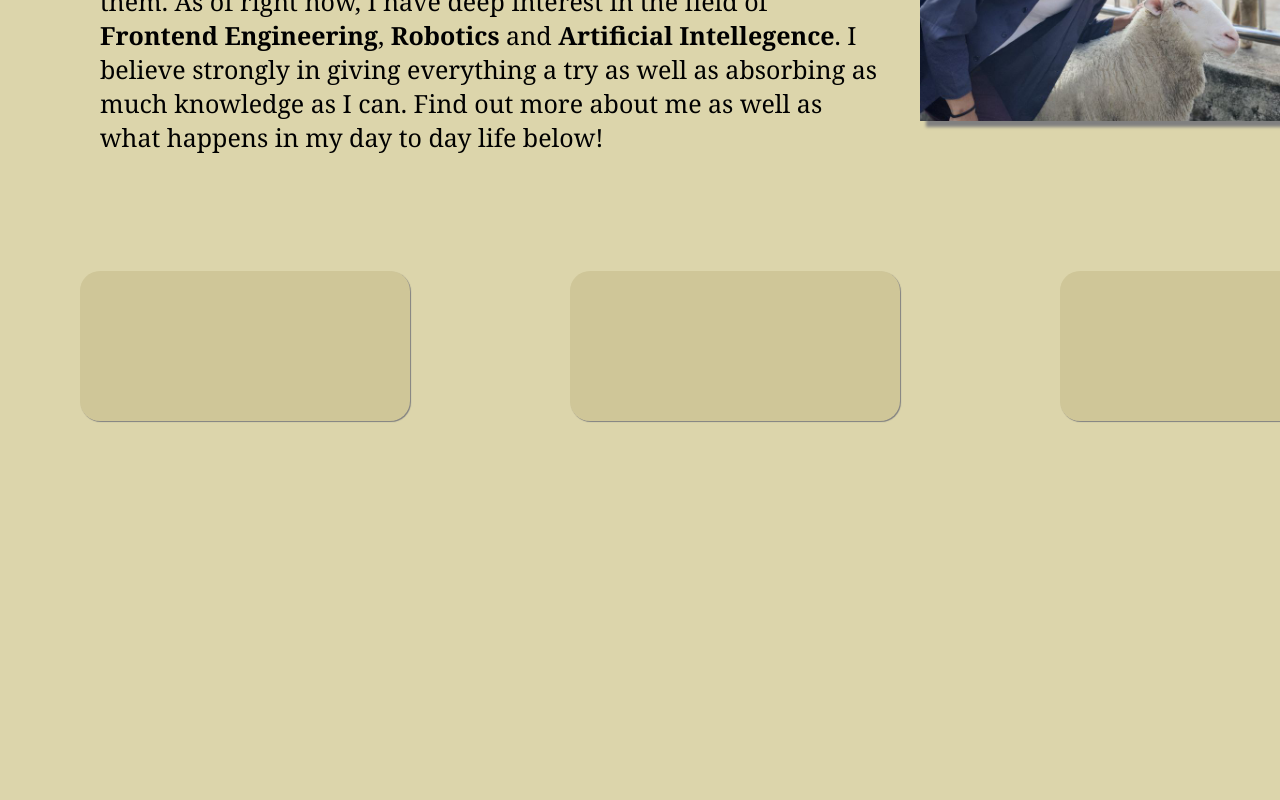
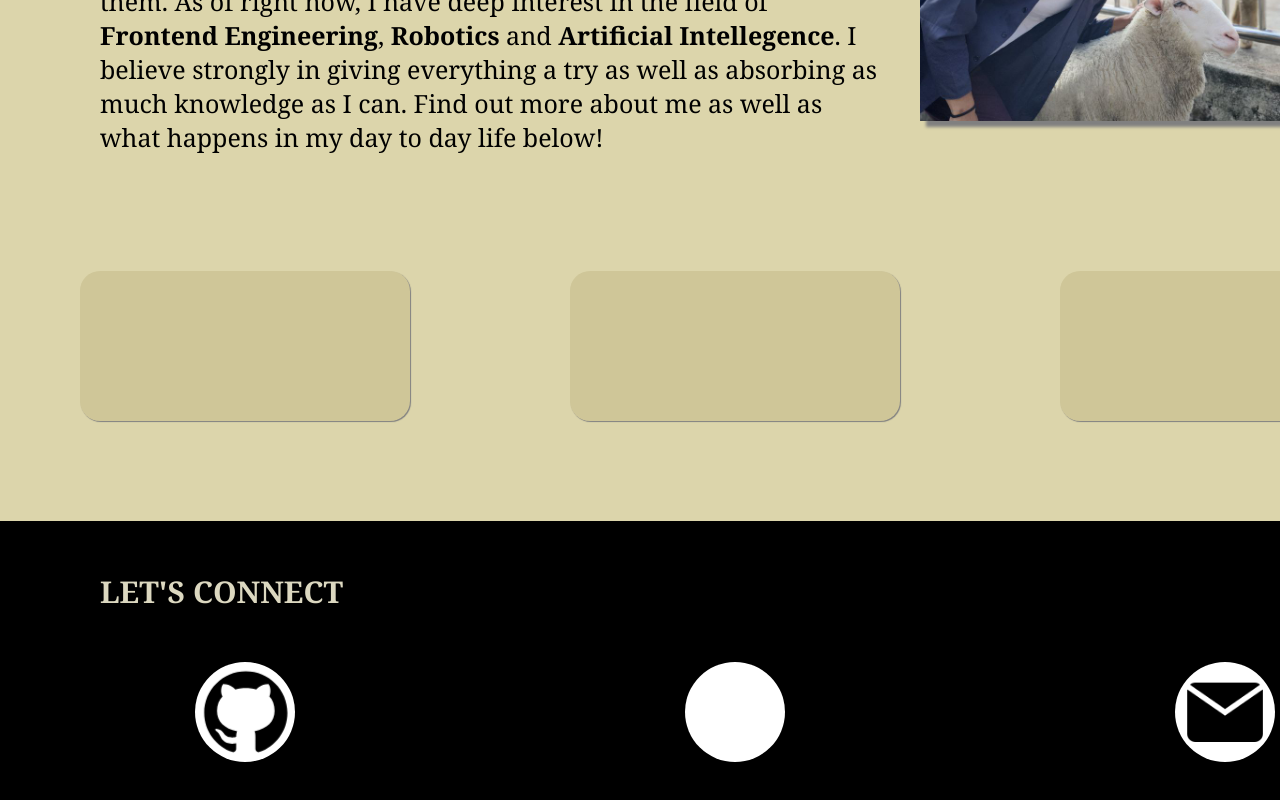
Before and after one commit to NigelYeoTW/nigelyeo, a React (Create React App) app in the folder body/: page / in a window 1280 px wide. Shown: the part 1079-1879 px from the top of the page. Before the commit the page ends 1600 px from the top, so only its background shows below. Built offline with nearby package versions, Linux system fonts and the light colour scheme.

Commit message:
Add icons finish mail transitions

```diff
--- a/body/src/MainPageContactMe.css
+++ b/body/src/MainPageContactMe.css
@@ -0,0 +1,65 @@
+div.contact-me-container {
+  min-width: 1470px;
+  background-color: #000000;
+}
+
+p.lets-connect {
+  margin: 0;
+  font-family: Cambria, Cochin, Georgia, Times, 'Times New Roman', serif;
+  color: #dcd8c0;
+  font-size: 30px;
+  font-weight: bold;
+  padding-top: 50px;
+  padding-left: 100px;
+  padding-bottom: 50px;
+}
+
+div.contact-container {
+  display: grid;
+  place-items: center;
+  grid-template-columns: 1fr 1fr 1fr;
+}
+
+div.contact {
+  height: 100px;
+  width: 100px;
+  margin-bottom: 50px;
+  border-radius: 50%;
+  background-color: white;
+  overflow: hidden;
+  cursor: pointer;
+  display: flex;
+  align-items: center;
+  justify-content: center;
+}
+
+img.github {
+  margin-left: 7px;
+  margin-top: 7px;
+  transform: scale(0.8);
+}
+
+p.mail-text {
+  position: absolute;
+  transform: translate3d(30px, -100px, 0);
+  font-size: 20px;
+  visibility: hidden;
+}
+
+div.contact-mail:hover {
+  border-radius: 50px;
+  width: 380px;
+  justify-content: left;
+  transform: scale(0.8);
+  transition: width 0.6s ease-in-out, transform 0.6s ease-in-out;
+}
+
+div.contact-mail:hover p.mail-text {
+  visibility: visible;
+  transform: translate3d(100px, 0, 0);
+}
+
+img.mail {
+  margin-top: 5px;
+  transform: scale(0.9);
+}
--- a/body/src/MainPageContactMe.js
+++ b/body/src/MainPageContactMe.js
@@ -1,9 +1,23 @@
 import './MainPageContactMe.css';
+import github from './github.svg';
+import mail from './mail.png';
 
 function MainPageContactMe() {
   return (
-    <>
-    </>
+    <div className='contact-me-container'>
+      <p className='lets-connect'> LET'S CONNECT </p>
+      <div className='contact-container'>
+        <div className='contact'>
+          <img src={github} className='github'></img>
+        </div>
+        <div className='contact'>
+        </div>
+        <div className='contact contact-mail'>
+          <img src={mail} className='mail'></img>
+          <p className='mail-text'>nigelyeotongwei@gmail.com</p>
+        </div>
+      </div>
+    </div>
   )
 }
 
```
Also changed, not shown: body/src/github.svg (added), body/src/mail.png (added).
